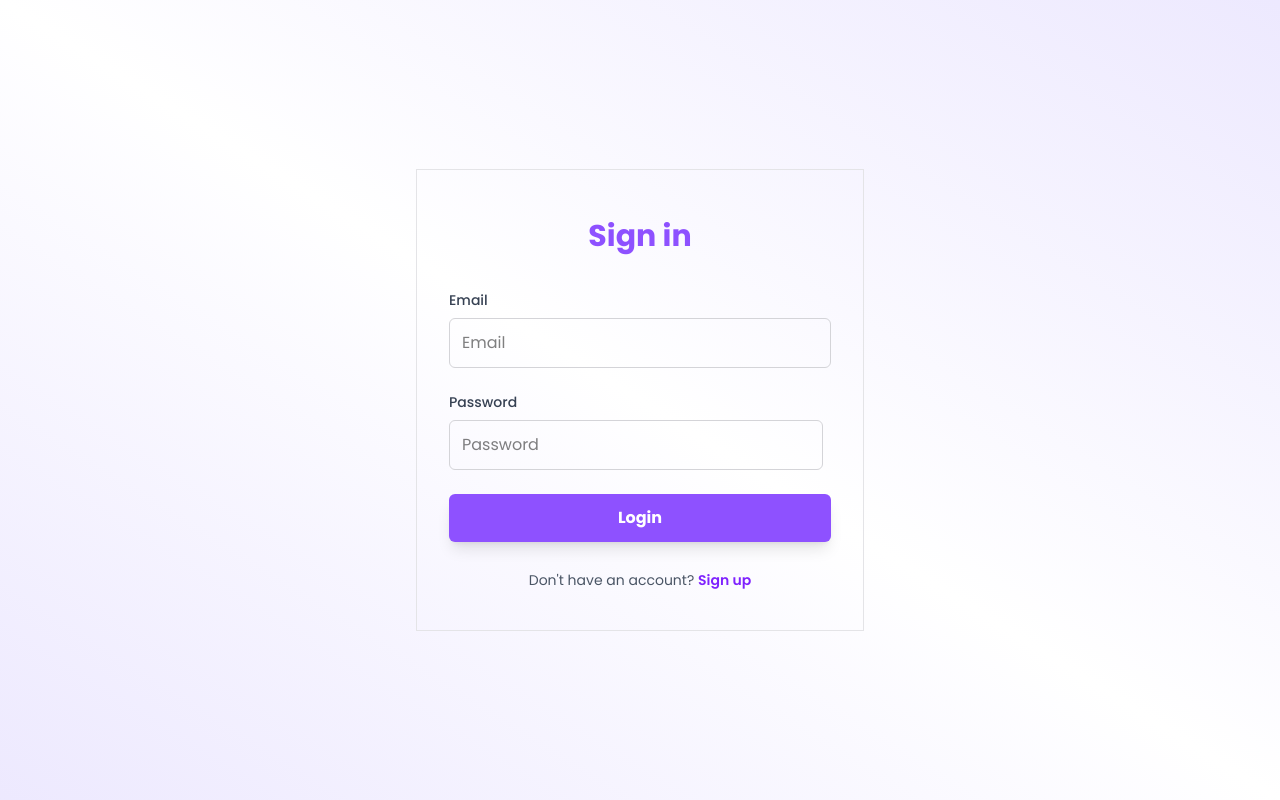
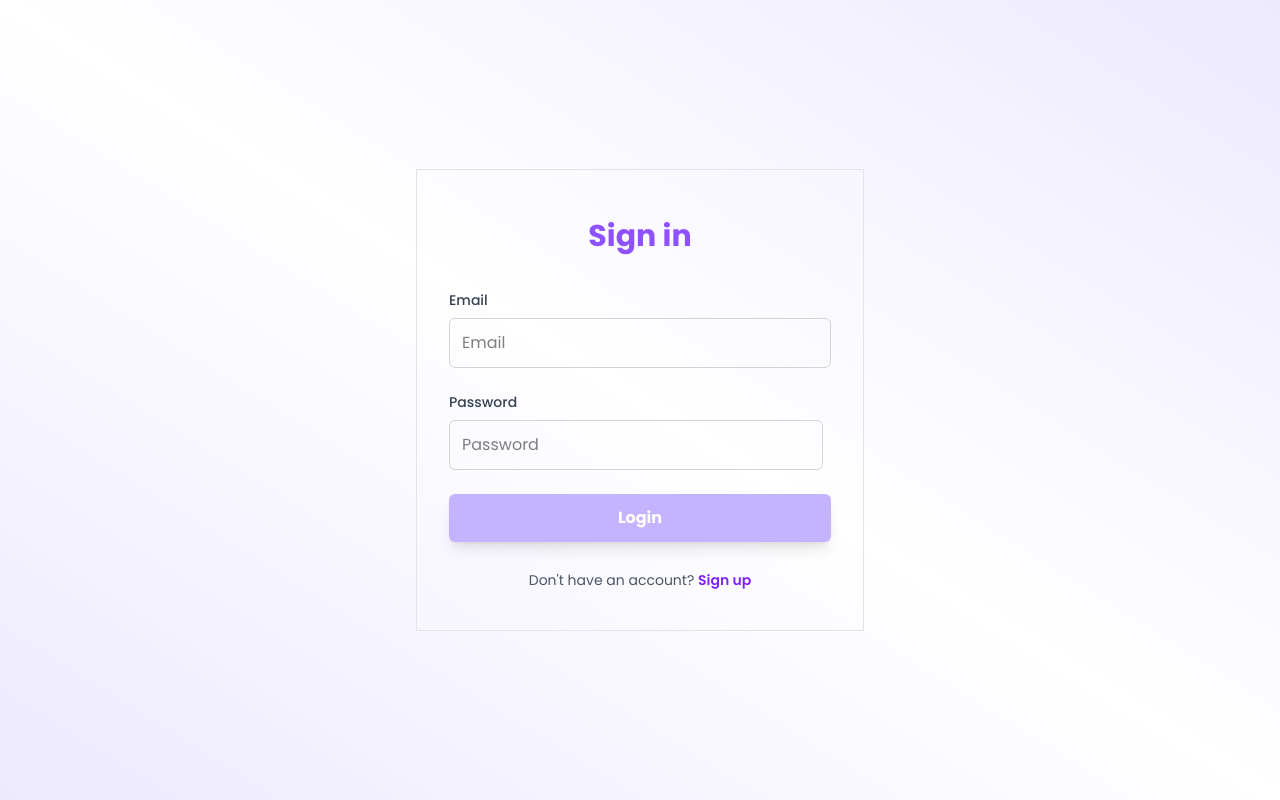
Before and after one commit to abhijithes/devchat-frontend, a React (Vite) app: page /login in a window 1280 px wide. Built offline with nearby package versions, Linux system fonts and the light colour scheme; no server answers.

Commit message:
fix:disabled alert

```diff
--- a/src/pages/Login.tsx
+++ b/src/pages/Login.tsx
@@ -284,7 +284,7 @@ const AuthForm: React.FC = () => {
           )}
 
           <button
-            className="w-full bg-violet-500 text-white font-bold py-3 rounded-md  shadow-lg transition-all duration-300 ease-in-out col-span-2"
+            className="w-full bg-violet-500 text-white font-bold py-3 rounded-md  shadow-lg transition-all duration-300 ease-in-out col-span-2 disabled:bg-violet-300 disabled:cursor-not-allowed"
             type="submit"
             disabled={!verified}
           >
```
